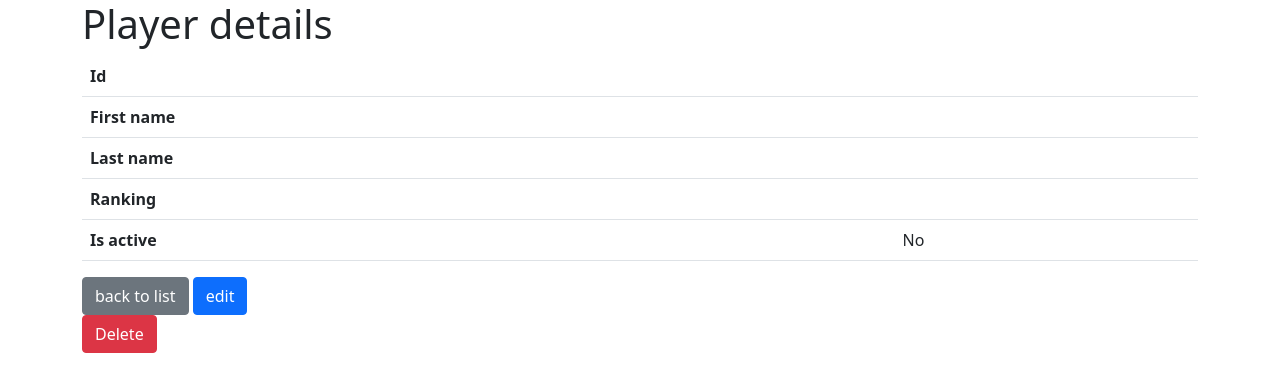
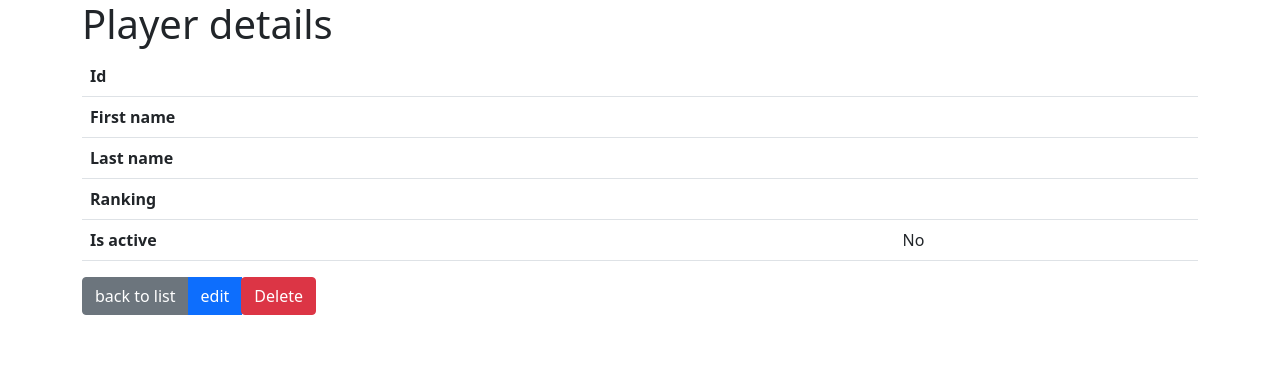
Before and after one commit to pbiernat1/confronter-foosbal, a Symfony app: template app/templates/player/show.html.twig in a window 1280 px wide. Shown: the top 392 px of the page. Run offline with Twig, Linux system fonts and the light colour scheme; the template is opened without the code that fills it, so the values that code supplies are empty; some libraries are stand-ins or nearby versions.

Commit message:
Added a few bootstrap classes to make better UX experience

```diff
--- a/app/templates/player/_delete_form.html.twig
+++ b/app/templates/player/_delete_form.html.twig
@@ -1,4 +1,4 @@
 <form method="post" action="{{ path('player_delete', {'id': player.id}) }}" onsubmit="return confirm('Are you sure you want to delete this item?');">
     <input type="hidden" name="_token" value="{{ csrf_token('delete' ~ player.id) }}">
-    <button class="btn btn-danger">Delete</button>
+    <button class="btn btn-danger float-end">Delete</button>
 </form>
--- a/app/templates/player/index.html.twig
+++ b/app/templates/player/index.html.twig
@@ -24,8 +24,10 @@
                 <td>{{ player.ranking }}</td>
                 <td>{{ player.active ? 'Yes' : 'No' }}</td>
                 <td>
-                    <a class="btn btn-success" href="{{ path('player_show', {'id': player.id}) }}">show</a>
-                    <a class="btn btn-warning" href="{{ path('player_edit', {'id': player.id}) }}">edit</a>
+                    <div class="input-group w-auto">
+                        <a class="btn btn-success" href="{{ path('player_show', {'id': player.id}) }}">show</a>
+                        <a class="btn btn-warning" href="{{ path('player_edit', {'id': player.id}) }}">edit</a>
+                    </div>
                 </td>
             </tr>
         {% else %}
--- a/app/templates/player/show.html.twig
+++ b/app/templates/player/show.html.twig
@@ -29,9 +29,11 @@
         </tbody>
     </table>
 
+<div class="input-group w-auto">
     <a class="btn btn-secondary" href="{{ path('player_index') }}">back to list</a>
-    <a class="btn btn-primary" href="{{ path('player_edit', {'id': player.id}) }}">edit</a>
-
+    <a class="btn btn-primary " href="{{ path('player_edit', {'id': player.id}) }}">edit</a>
     {{ include('player/_delete_form.html.twig') }}
 </div>
+
+</div>
 {% endblock %}
```
Also changed, not shown: app/templates/player/edit.html.twig (+4 -3 lines).
